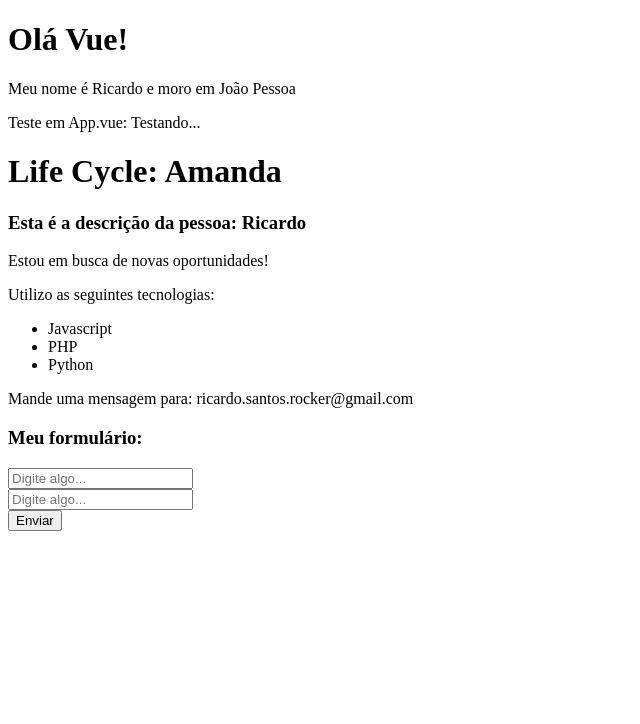
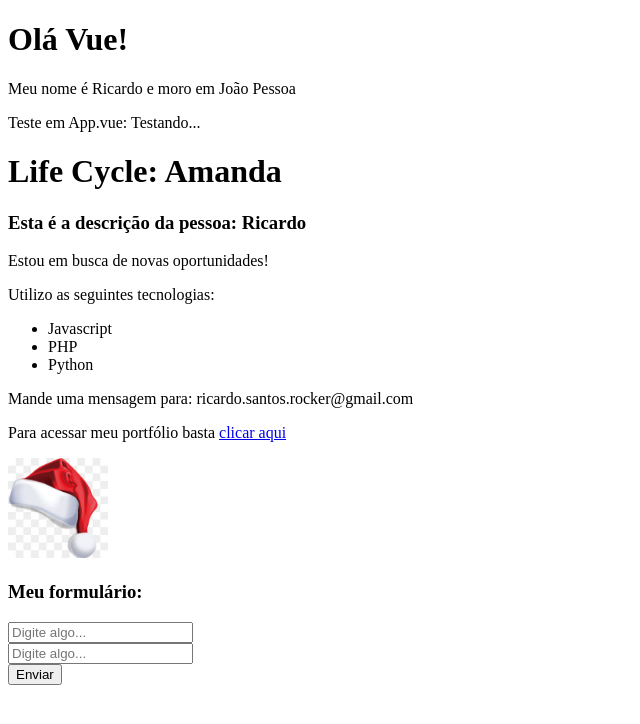
Before and after one commit to ricardorocker/vue3-learning, a Vue app in the folder 02_projeto_vue/: page / in a window 1280 px wide. Shown: the top 724 px of the page, without its empty margins (0-640 px from the left). Built offline with nearby package versions, Linux system fonts and the light colour scheme.

Commit message:
Argumentos

```diff
--- /dev/null
+++ b/02_projeto_vue/src/components/Image.vue
@@ -0,0 +1,15 @@
+<template>
+    <img :src="sourceImage" :alt="descriptionImage" style="max-width:100px">
+</template>
+
+<script>
+export default {
+    name: 'Image',
+    data() {
+        return {
+            sourceImage: '/img/gorro.png',
+            descriptionImage: 'Minha imagem!'
+        }
+    }
+}
+</script>
--- a/02_projeto_vue/src/components/Info.vue
+++ b/02_projeto_vue/src/components/Info.vue
@@ -8,18 +8,23 @@
             <li>PHP</li>
             <li>Python</li>
         </ul>
-        <p v-show="showEmail">Mande uma mensagem para: {{email}}</p>
+        <p v-show="showEmail">Mande uma mensagem para: {{ email }}</p>
+        <p>Para acessar meu portfólio basta <a v-bind:href="urlPortfolio" target="blank">clicar aqui</a></p>
+        <Image />
     </div>
 </template>
 
 <script>
+import Image from './Image.vue'
 export default {
+    components: { Image },
     name: 'Info',
     data() {
         return {
             isWorking: false,
             showEmail: true,
             email: 'ricardo.santos.rocker@gmail.com',
+            urlPortfolio: 'http://www.google.com.br/'
         }
     }
 }
```
Also changed, not shown: 02_projeto_vue/public/img/gorro.png (added).
